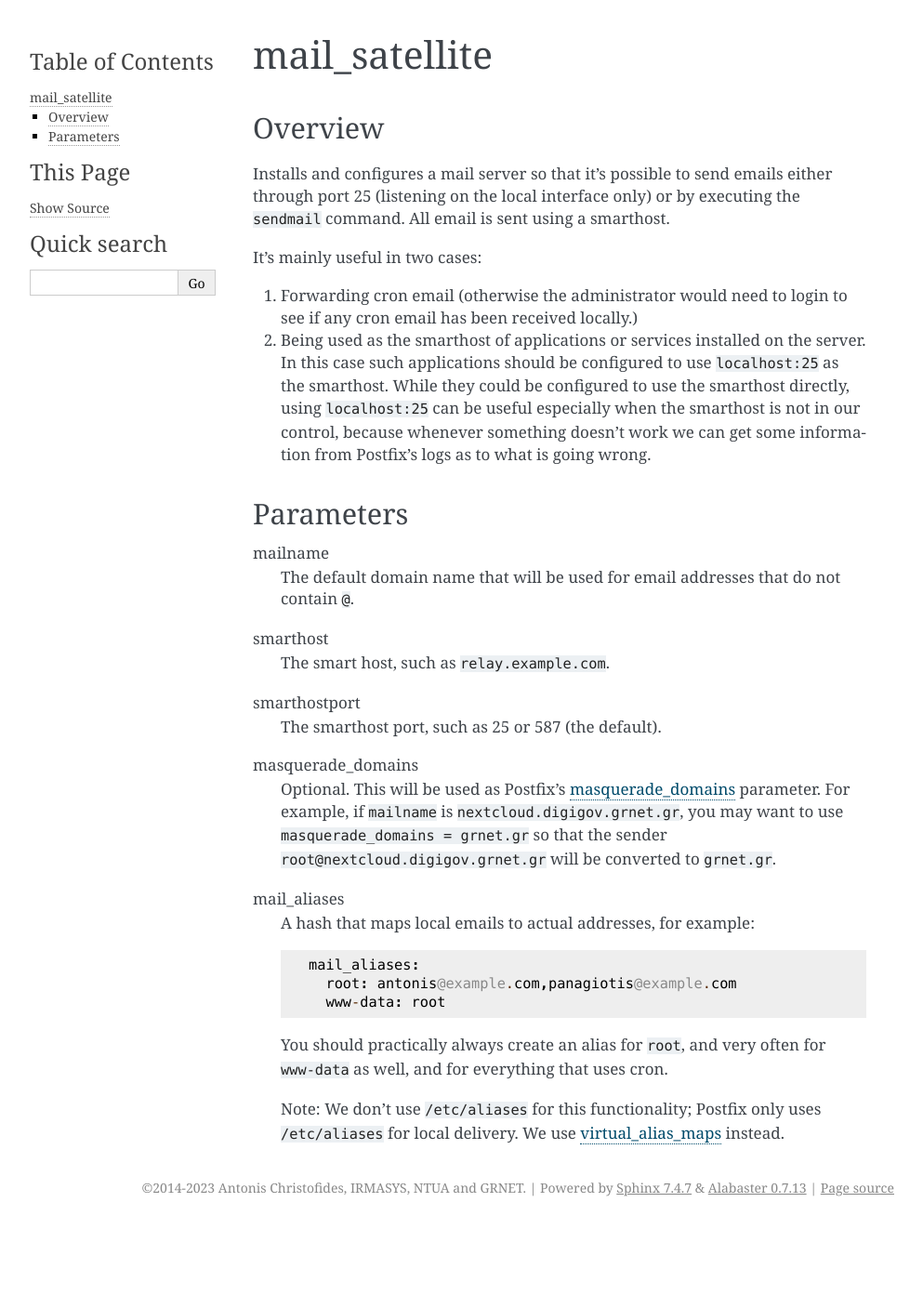
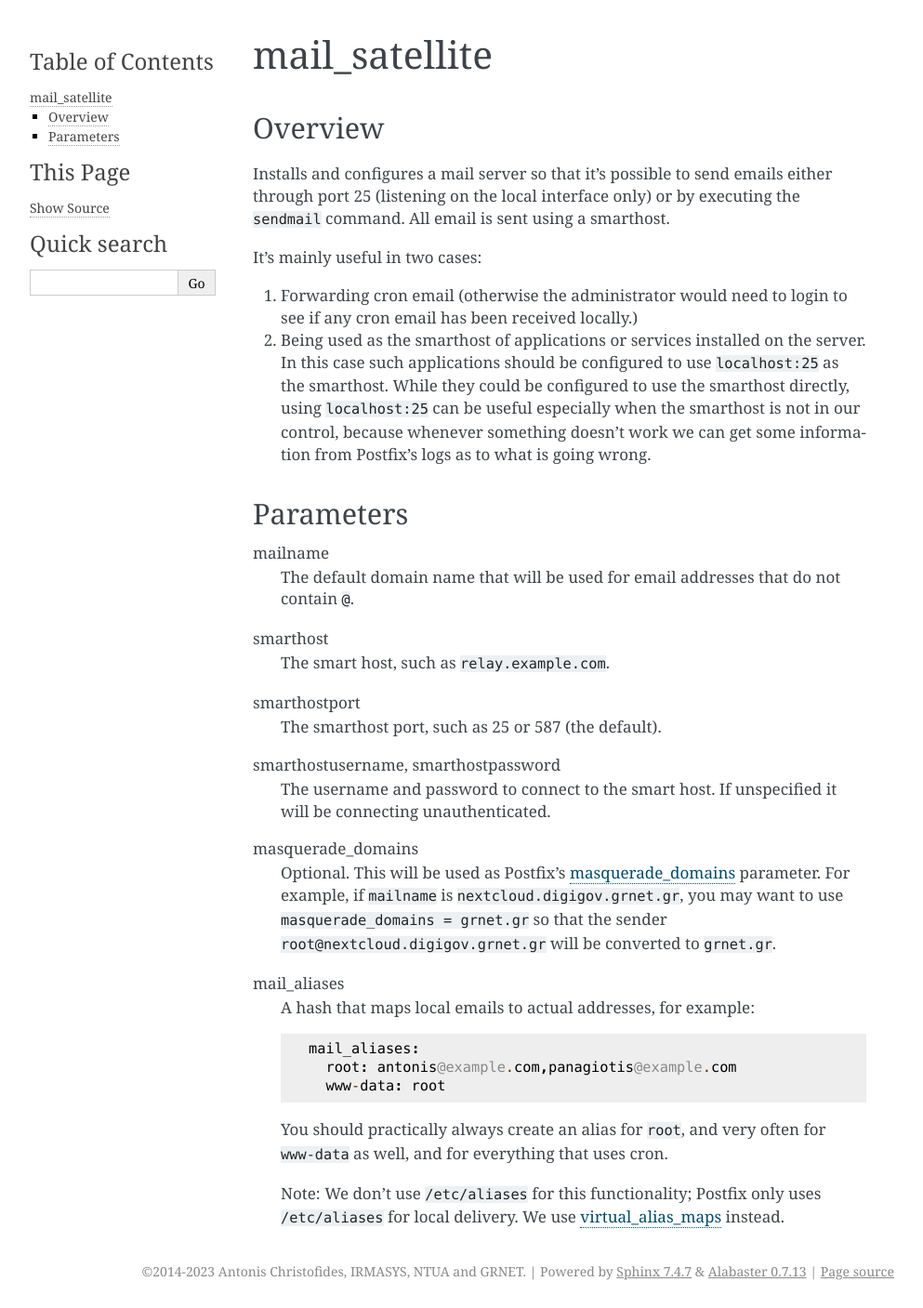
Before and after one commit to aptiko/aptiko.general, a Sphinx documentation site: the page built from docs/mail_satellite.rst, in a window 1280 px wide. Shown: the whole page at 93% size, without its empty margins (148-1141 px from the left). Built offline with Sphinx 7.4.7, drawn with Linux system fonts in a browser that asks for light colours; before the commit the page ends 1317 px from its top, so only the background shows below that.

Commit message:
Add authentication for mail_satellite

```diff
--- a/docs/mail_satellite.rst
+++ b/docs/mail_satellite.rst
@@ -37,6 +37,10 @@ smarthost
 smarthostport
   The smarthost port, such as 25 or 587 (the default).
 
+smarthostusername, smarthostpassword
+  The username and password to connect to the smart host. If unspecified
+  it will be connecting unauthenticated.
+
 masquerade_domains
   Optional. This will be used as Postfix's masquerade_domains_
   parameter.  For example, if ``mailname`` is
```
Also changed, not shown: 6 other files.
